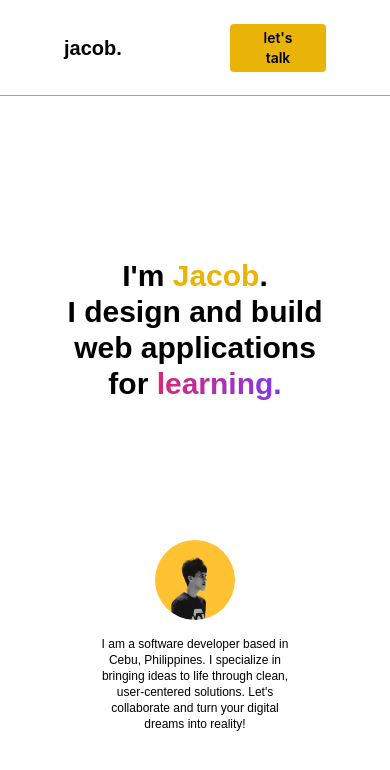
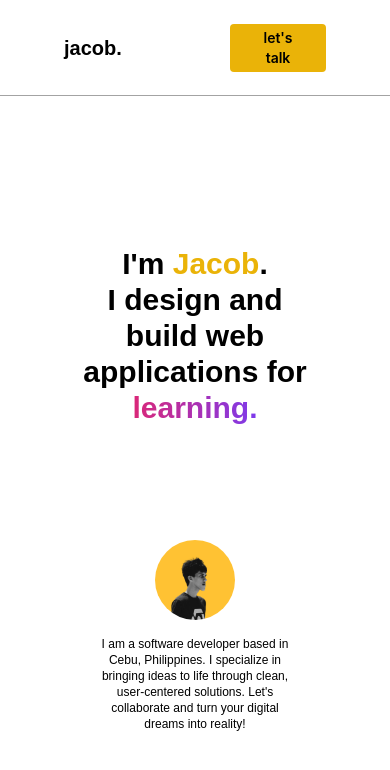
Before and after one commit to jacobbalane/portfolio, a React (Create React App) app: page / in a window 390 px wide. Shown: the top 770 px of the page. Built offline with nearby package versions, Linux system fonts and the light colour scheme.

Commit message:
fix: added height for more stable text

```diff
--- a/src/components/Hero.tsx
+++ b/src/components/Hero.tsx
@@ -5,9 +5,11 @@ const Hero = () => {
   return (
     <div className="flex flex-col justify-center h-screen lg:w-3/4 lg:border-x lg:border-neutral-400 px-16 py-6 md:items-center">
       <div className="grow flex items-center">
-        <p className="font-montserrat text-3xl md:text-6xl lg:text-7xl text-pretty font-bold text-center">
+        <p className="h-2/5 lg:h-3/5 font-montserrat text-3xl md:text-6xl lg:text-7xl text-pretty font-bold text-center whitespace-pre-line">
           I'm <span className="text-yellow-500">Jacob</span>.{" "}
-          <br className="md:hidden" /> I design and build web applications for{" "}
+          <br className="md:hidden lg:block xl:hidden" /> I design and build web
+          applications <br className="hidden lg:block xl:hidden" /> for{" "}
+          <br className="md:block lg:hidden" />{" "}
           <span className="text-transparent from-pink-600 to-violet-600 bg-gradient-to-r bg-clip-text ">
             <TypeAnimation
               sequence={[
@@ -29,13 +31,22 @@ const Hero = () => {
                 5000,
                 "success.",
                 5000,
-                "collaboration.",
+                "productivity.",
                 5000,
-                "productivity.",
+                "innovation.",
+                5000,
+                "creativity.",
+                5000,
+                "passion.",
+                5000,
+                "people.",
+                5000,
+                "the future.",
                 5000,
               ]}
               repeat={Infinity}
               cursor={false}
+              deletionSpeed={90}
             />
           </span>
         </p>
```
